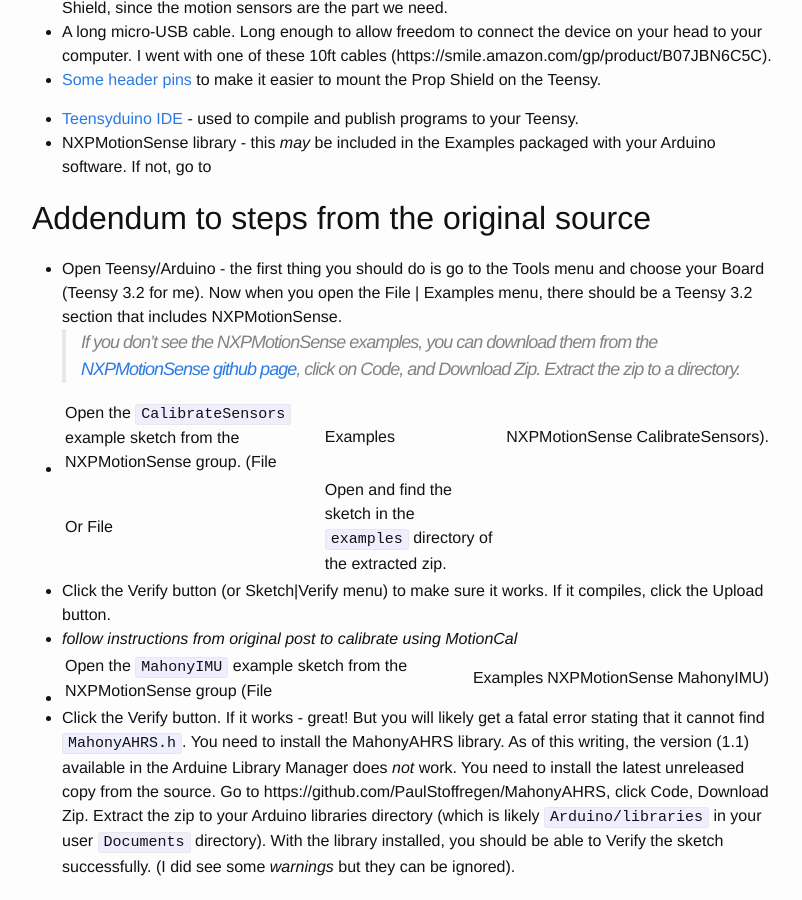
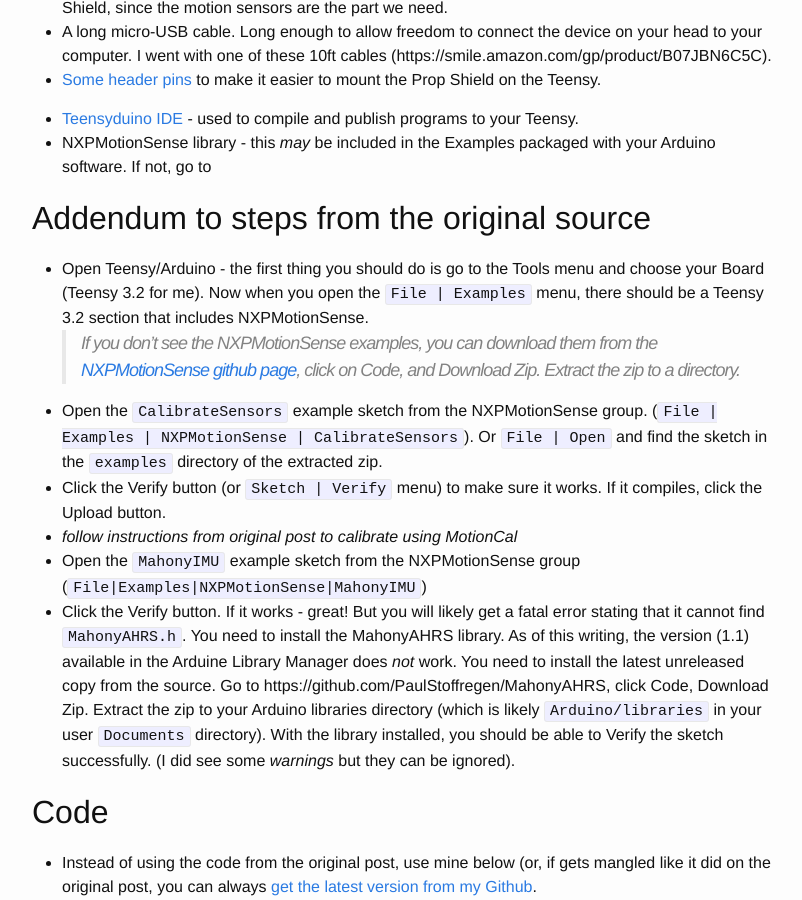
Before and after one commit to joshuaflanagan/blog, a Jekyll site: the page built from _posts/2020-07-18-build-your-own-head-tracker.markdown, in a window 1280 px wide and 900 px high, scrolled down 707 px. Shown: the whole window, without its empty margins (238-1040 px from the left). Built offline with Jekyll 4.4.1, drawn with Linux system fonts in a browser that asks for light colours.

```diff
--- a/_posts/2020-07-18-build-your-own-head-tracker.markdown
+++ b/_posts/2020-07-18-build-your-own-head-tracker.markdown
@@ -15,7 +15,7 @@ view in a game (look around the cockpit) just by moving your head - so you can
 keep your hands focused on steering and throttle, etc. He had read about building
 an infrared based tracker for $10 - but the parts needed didn't seem convenient
 (PlayStation 3 camera and a floppy disk? - google it, you may like that solution better).
-Since I have [experience with programming a Teensy]({{site.baseurl}}/2015/11/06/build-your-own-single-function-keyboard.html)),
+Since I have [experience with programming a Teensy]({{site.baseurl}}/2015/11/07/build-your-own-single-function-keyboard.html)),
 I knew it was possible to create a relatively cheap device that could simulate a
 game controller. After searching for "head tracker teensy" I came across this
 [Inertial Head Tracker post](http://crispycircuits.blogspot.com/2018/06/inertial-head-tracker.html)
@@ -47,15 +47,15 @@ head to your computer. I went with one of these 10ft cables (https://smile.amazo
 
 ## Addendum to steps from the original source
 - Open Teensy/Arduino - the first thing you should do is go to the Tools menu and choose your Board (Teensy 3.2 for me).
-Now when you open the File | Examples menu, there should be a Teensy 3.2 section that includes NXPMotionSense.
+Now when you open the `File | Examples` menu, there should be a Teensy 3.2 section that includes NXPMotionSense.
 > If you don't see the NXPMotionSense examples, you can download them from
 the [NXPMotionSense github page](https://github.com/PaulStoffregen/NXPMotionSense), click on Code, and Download Zip. Extract the zip to a directory.
-- Open the `CalibrateSensors` example sketch from the NXPMotionSense group. (File|Examples|NXPMotionSense|CalibrateSensors).
-Or File|Open and find the sketch in the `examples` directory of the extracted zip.
-- Click the Verify button (or Sketch|Verify menu)
+- Open the `CalibrateSensors` example sketch from the NXPMotionSense group. (`File | Examples | NXPMotionSense | CalibrateSensors`).
+Or `File | Open` and find the sketch in the `examples` directory of the extracted zip.
+- Click the Verify button (or `Sketch | Verify` menu)
 to make sure it works. If it compiles, click the Upload button.
 - _follow instructions from original post to calibrate using MotionCal_
-- Open the `MahonyIMU` example sketch from the NXPMotionSense group (File|Examples|NXPMotionSense|MahonyIMU)
+- Open the `MahonyIMU` example sketch from the NXPMotionSense group (`File|Examples|NXPMotionSense|MahonyIMU`)
 - Click the Verify button. If it works - great! But you will likely get a fatal error stating that it cannot find `MahonyAHRS.h`.
 You need to install the MahonyAHRS library. As of this writing, the version (1.1) available in the Arduine Library Manager
 does _not_ work. You need to install the latest unreleased copy from the source. Go to https://github.com/PaulStoffregen/MahonyAHRS,
```
